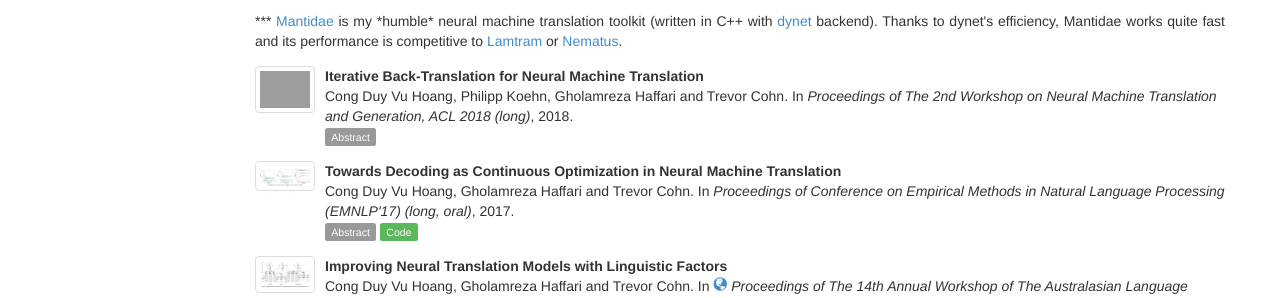
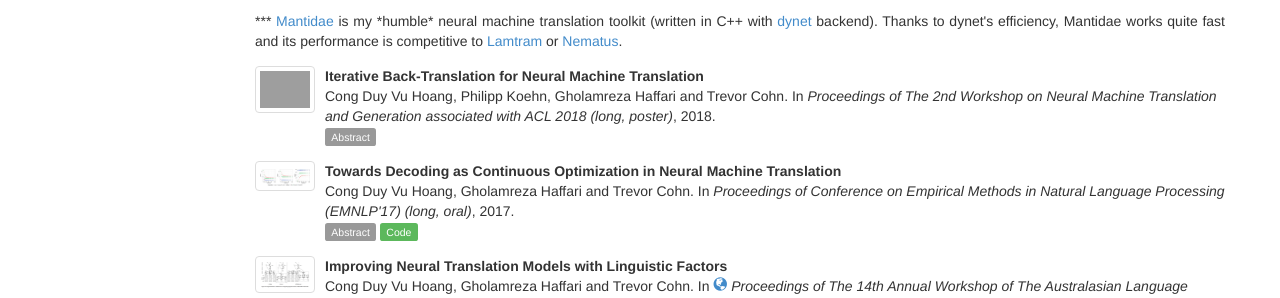
Before and after one commit to duyvuleo/duyvuleo.github.io, a Jekyll site: the page built from index.html, in a window 1280 px wide. Shown: the part 655-953 px from the top of the page. Built offline with Jekyll 4.4.1, drawn with Linux system fonts in a browser that asks for light colours; grey boxes are pictures that could not be loaded.

Commit message:
paper link to WNMT2018

```diff
--- a/_config.yml
+++ b/_config.yml
@@ -8,9 +8,9 @@ papers:
     img: wnmt2018ibtnmt
     title: Iterative Back-Translation for Neural Machine Translation
     authors: Cong Duy Vu Hoang, Philipp Koehn, Gholamreza Haffari and Trevor Cohn
-    booktitle:  Proceedings of The 2nd Workshop on Neural Machine Translation and Generation, ACL 2018 (long)
+    booktitle:  Proceedings of The 2nd Workshop on Neural Machine Translation and Generation associated with ACL 2018 (long, poster)
     booktitle-url:
-    doc-url:
+    doc-url: http://aclweb.org/anthology/W18-2703
     code:
     abstract: >
       We present iterative back-translation, a method for generating increasingly better synthetic parallel data from monolingual
```
